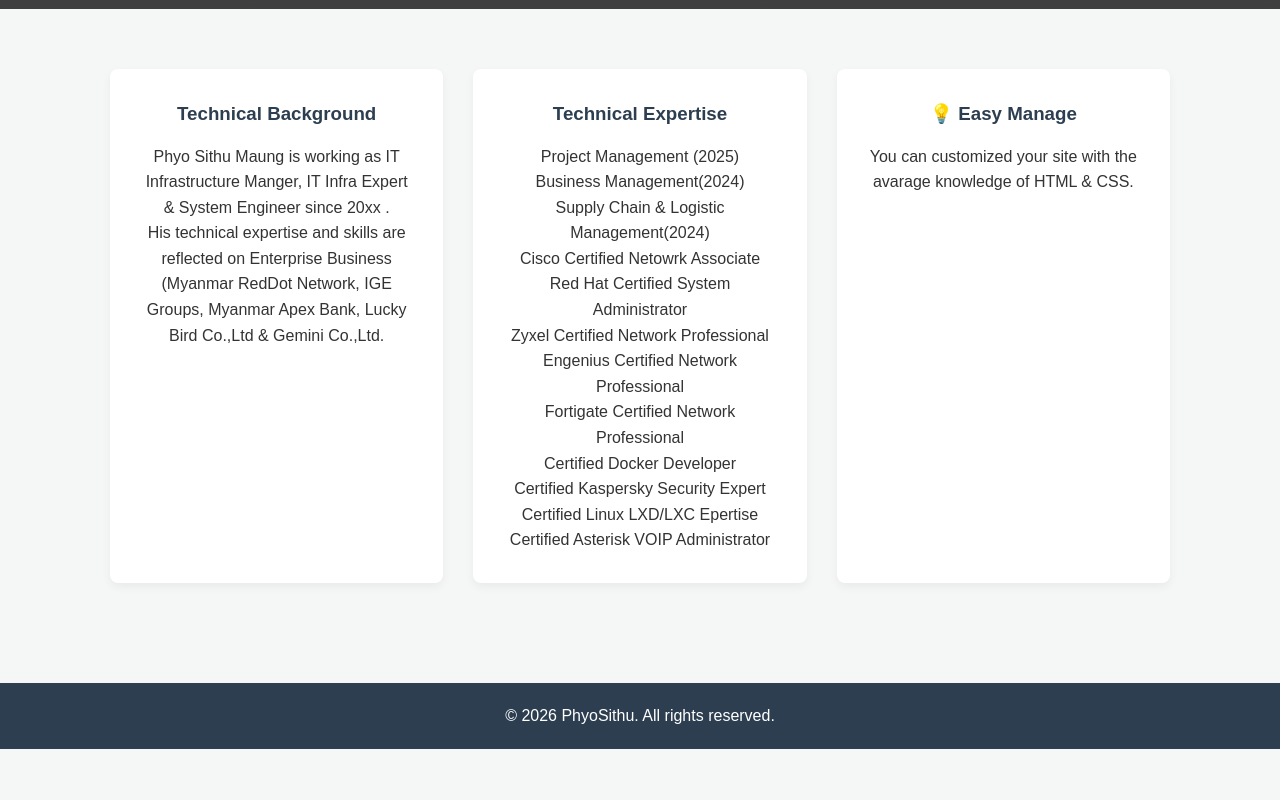
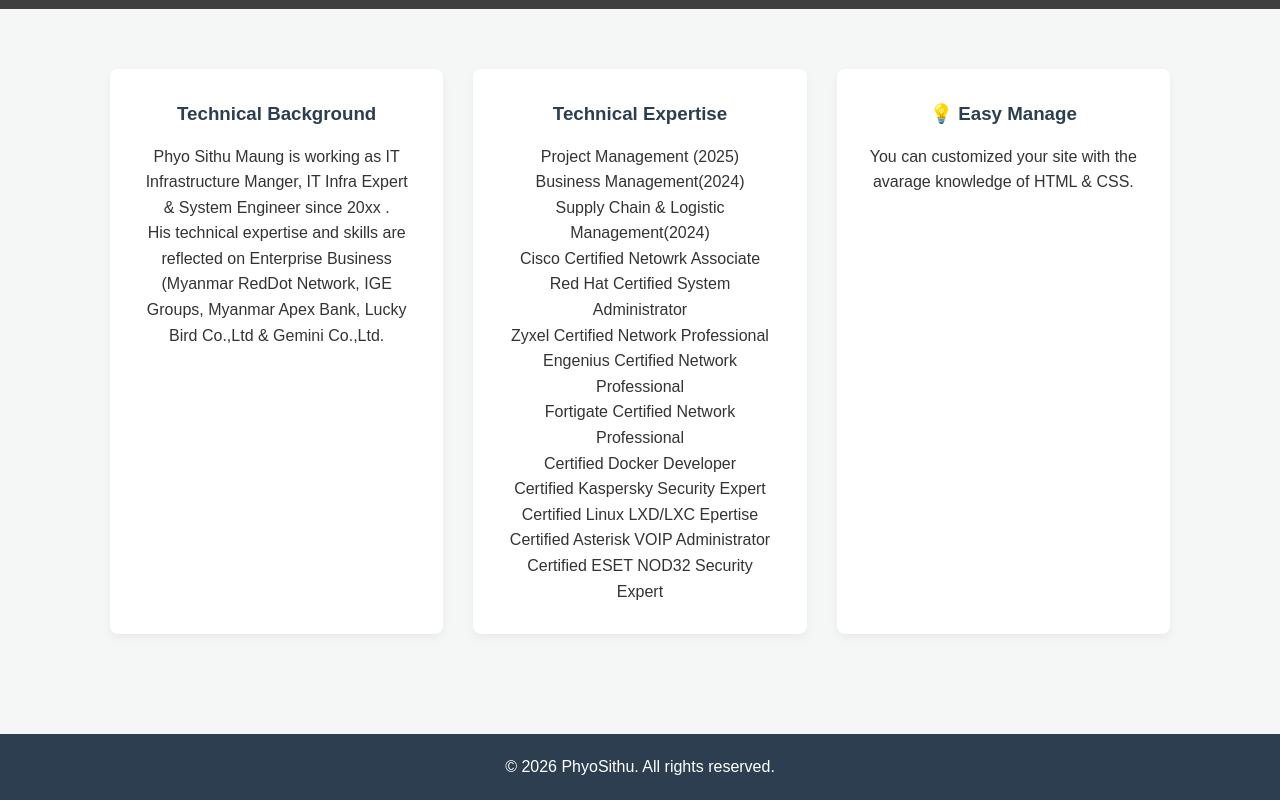
Before and after one commit to eastmothon/kophyosithu7, a plain HTML site: page index.html in a window 1280 px wide. Shown: the part 507-1307 px from the top of the page. Before the commit the page ends 1256 px from the top, so only its background shows below. Drawn offline with Linux system fonts and the light colour scheme; grey boxes are pictures that could not be loaded; a web font is replaced by a local one.

Commit message:
Update index.html

```diff
--- a/index.html
+++ b/index.html
@@ -165,6 +165,7 @@
             <p> Certified Kaspersky Security Expert </p>
             <p> Certified Linux LXD/LXC Epertise </p>
             <p> Certified Asterisk VOIP Administrator  </p>
+            <p> Certified ESET NOD32 Security Expert </p>
         </div>
         <div class="card">
             <h3>💡 Easy Manage </h3>
```
